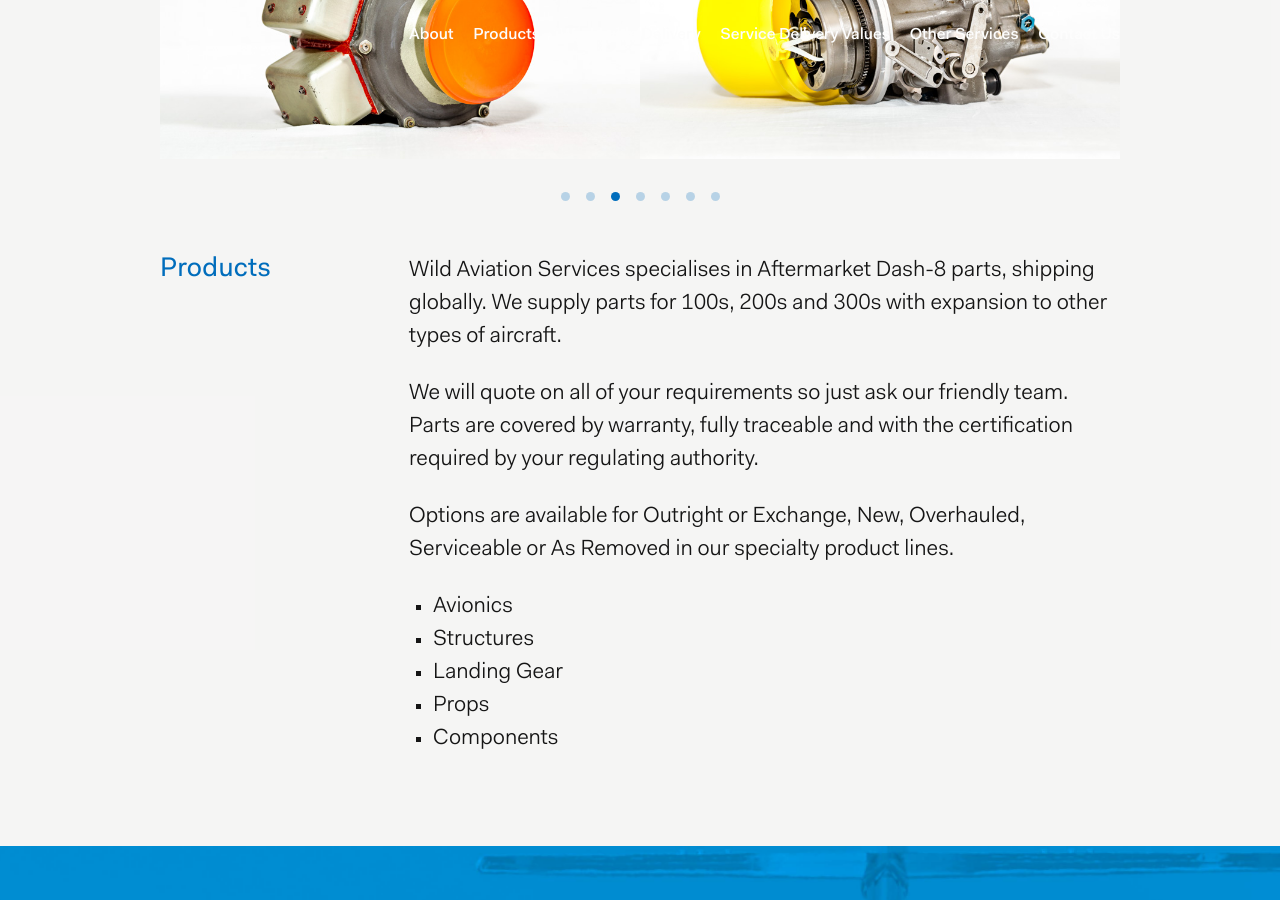
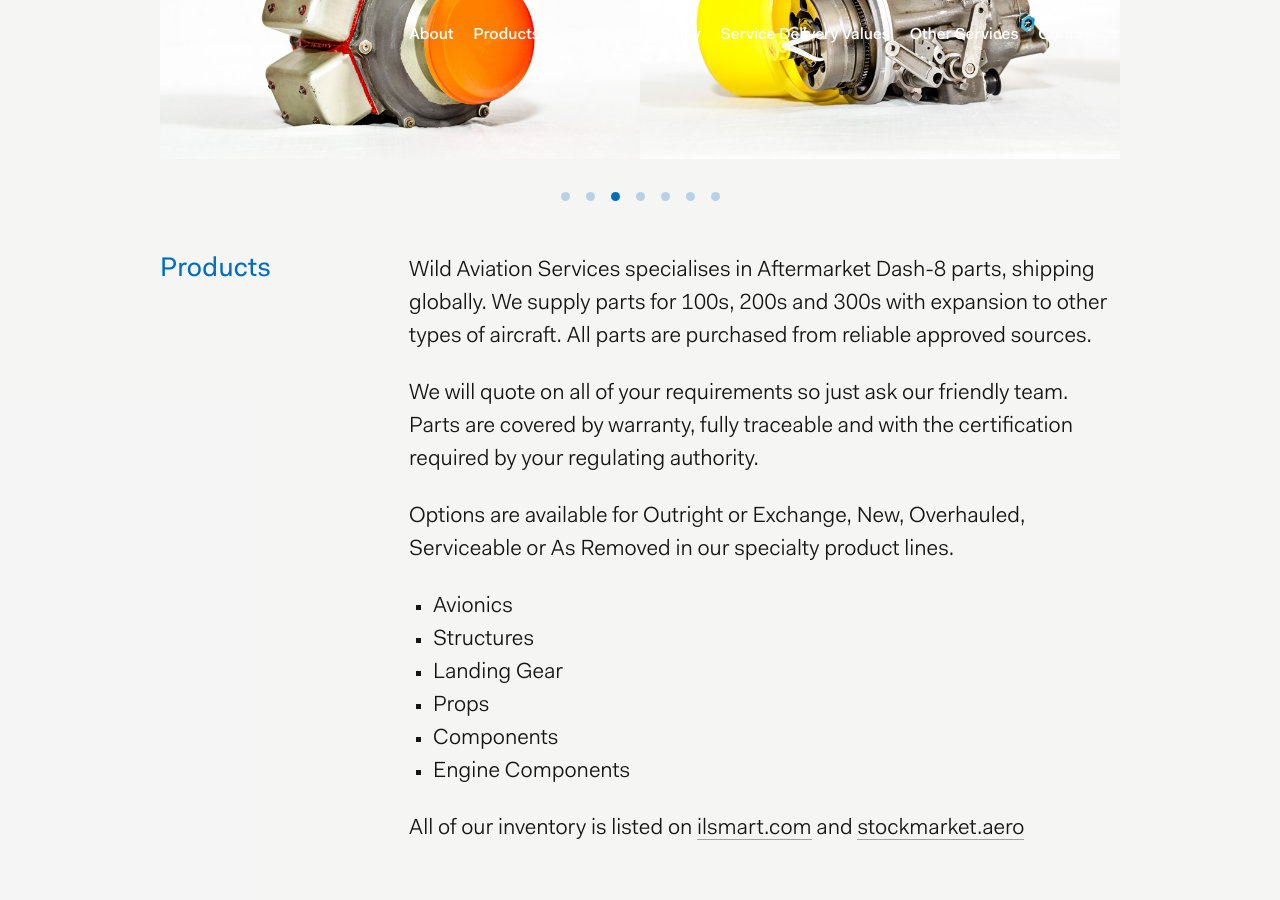
Before and after one commit to callumflack/wild-aviation, a Jekyll site: the page built from index.md, in a window 1280 px wide and 900 px high, scrolled down 1637 px. Built offline with Jekyll 4.4.1, drawn with Linux system fonts in a browser that asks for light colours; nearby versions of some CDN libraries; some of the changed text lies outside the part shown.

Commit message:
copy updates from Janelle

```diff
--- a/index.md
+++ b/index.md
@@ -24,7 +24,7 @@ sections:
     - Wild_Aviation_160315_062_VVV.jpg
     - Wild_Aviation_160315_065_VVV.jpg
     copy: |
-        Wild Aviation Services specialises in Aftermarket Dash-8 parts, shipping globally. We supply parts for 100s, 200s and 300s with expansion to other types of aircraft.
+        Wild Aviation Services specialises in Aftermarket Dash-8 parts, shipping globally. We supply parts for 100s, 200s and 300s with expansion to other types of aircraft. All parts are purchased from reliable approved sources.
 
         We will quote on all of your requirements so just ask our friendly team. Parts are covered by warranty, fully traceable and with the certification required by your regulating authority.
 
@@ -35,6 +35,9 @@ sections:
         - Landing Gear
         - Props
         - Components
+        - Engine Components
+
+        All of our inventory is listed on [ilsmart.com](http://www.ilsmart.com/) and [stockmarket.aero](http://www.stockmarket.aero/)
 
   - title: Worldwide Delivery
     background: delivery.jpg
```
Also changed, not shown: other parts of index.md (+1 -1 lines).
